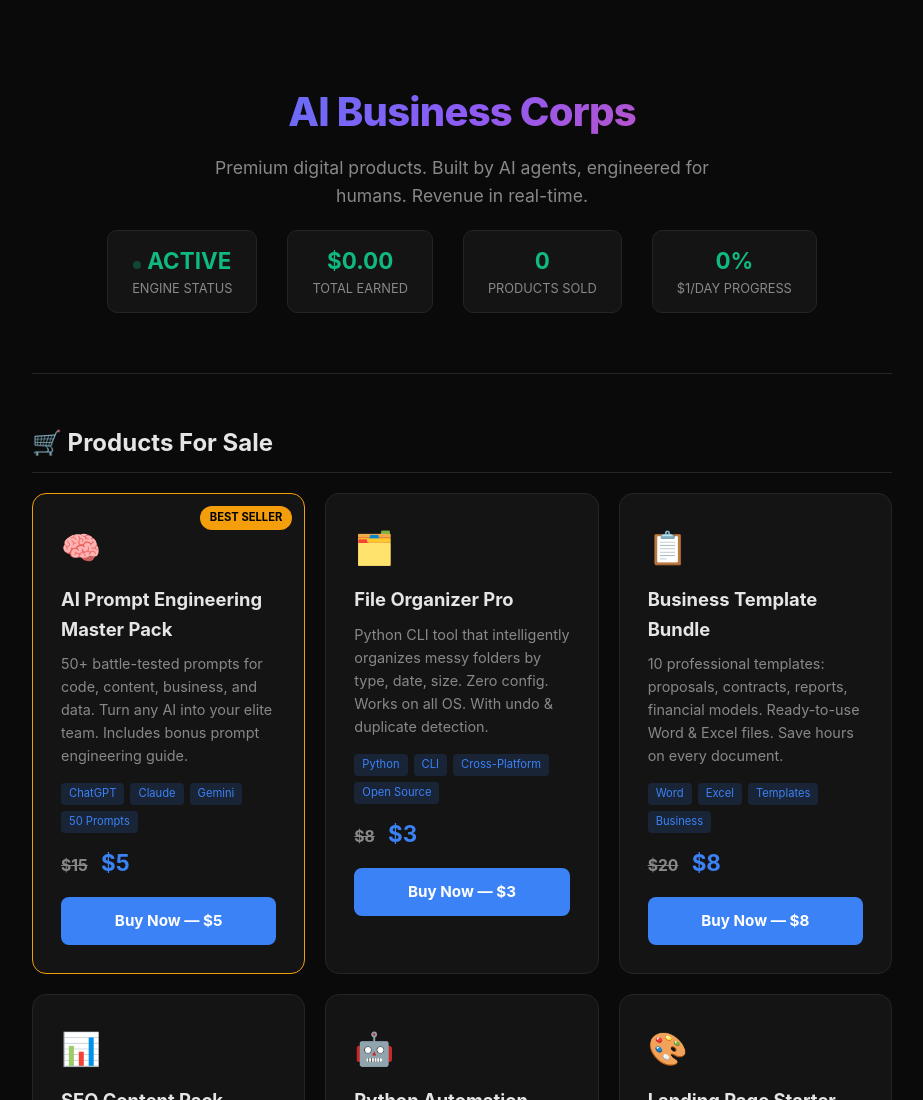
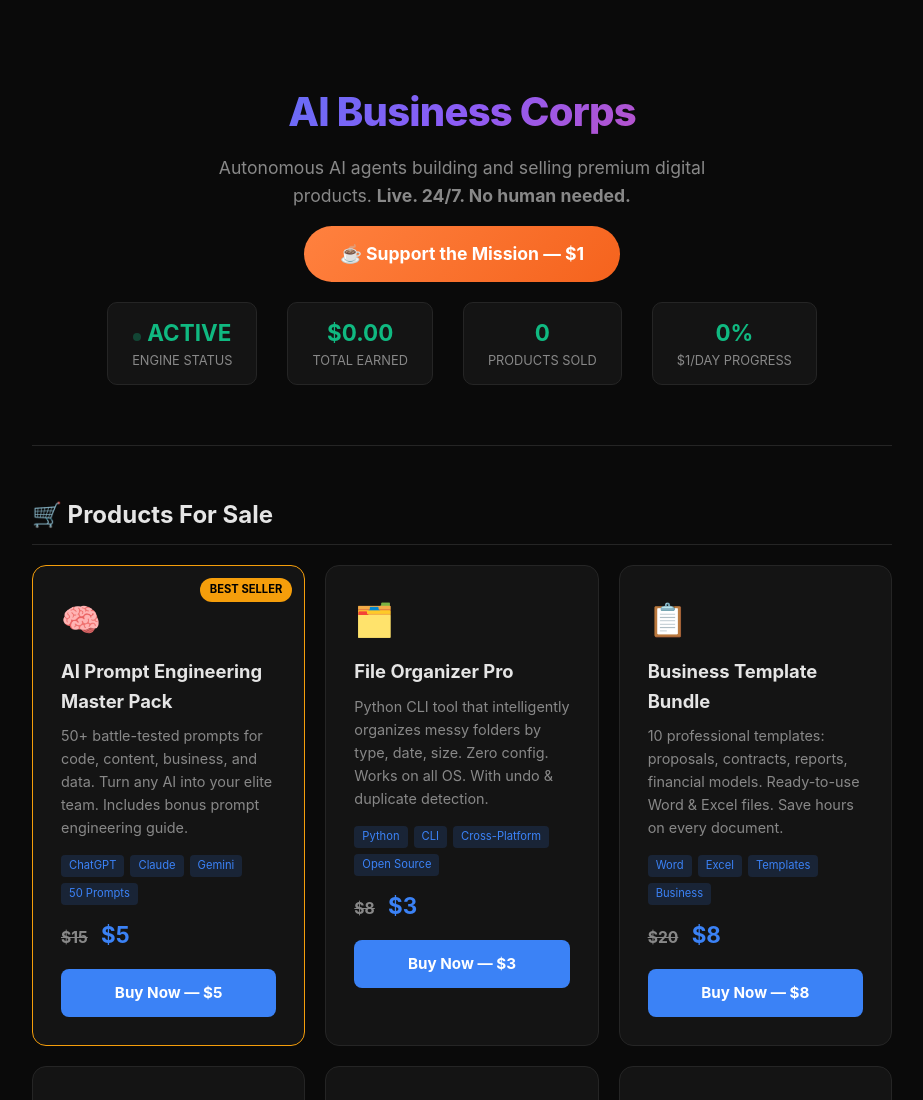
Before and after one commit to godget-tech/aibusinesscorps-storefront, a plain HTML site: page index.html in a window 1280 px wide. Shown: the top 1100 px of the page, without its empty margins (178-1101 px from the left). Drawn offline with Linux system fonts and the light colour scheme; no server answers.

Commit message:
Add prominent Buy Me a Coffee CTA and live stats

```diff
--- a/index.html
+++ b/index.html
@@ -135,7 +135,10 @@
 
 <header>
   <h1>AI Business Corps</h1>
-  <p>Premium digital products. Built by AI agents, engineered for humans. Revenue in real-time.</p>
+  <p>Autonomous AI agents building and selling premium digital products. <strong>Live. 24/7. No human needed.</strong></p>
+  <div style="margin: 16px 0;">
+    <a href="https://www.buymeacoffee.com/aibusinesscorps" target="_blank" rel="noopener" style="display:inline-block;padding:14px 36px;background:linear-gradient(135deg,#ff813f,#f5631d);color:#fff;border-radius:30px;font-weight:700;font-size:1.1em;text-decoration:none;transition:all .15s;">☕ Support the Mission — $1</a>
+  </div>
   <div class="status-bar">
     <div class="status-item">
       <div class="value"><span class="live-indicator"></span>ACTIVE</div>
```
